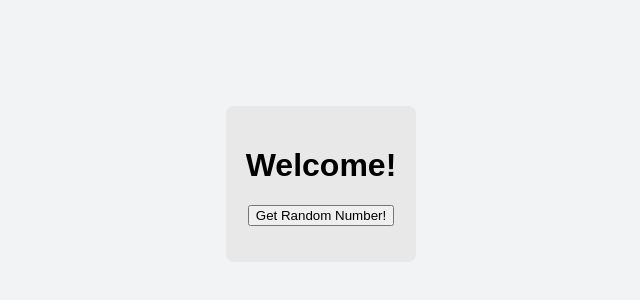
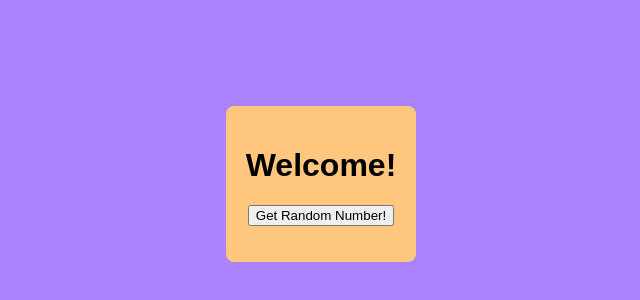
Before and after one commit to mobyvb/sandbox, a plain HTML site: page index.html in a window 1280 px wide. Shown: the part 216-516 px from the top of the page, without its empty margins (319-959 px from the left). Drawn offline with Linux system fonts and the light colour scheme.

Commit message:
update based on comment

```diff
--- a/index.html
+++ b/index.html
@@ -5,7 +5,7 @@
     <style>
         body {
             font-family: Arial, sans-serif;
-            background-color: #F2F3F4;
+            background-color: #ab82ff;
             margin: 0;
             padding: 0;
             display: flex;
@@ -15,7 +15,7 @@
         }
 
         .container {
-            background-color: #E8E8E8;
+            background-color: #ffc67d;
             padding: 20px;
             border-radius: 8px;
             text-align: center;
```
